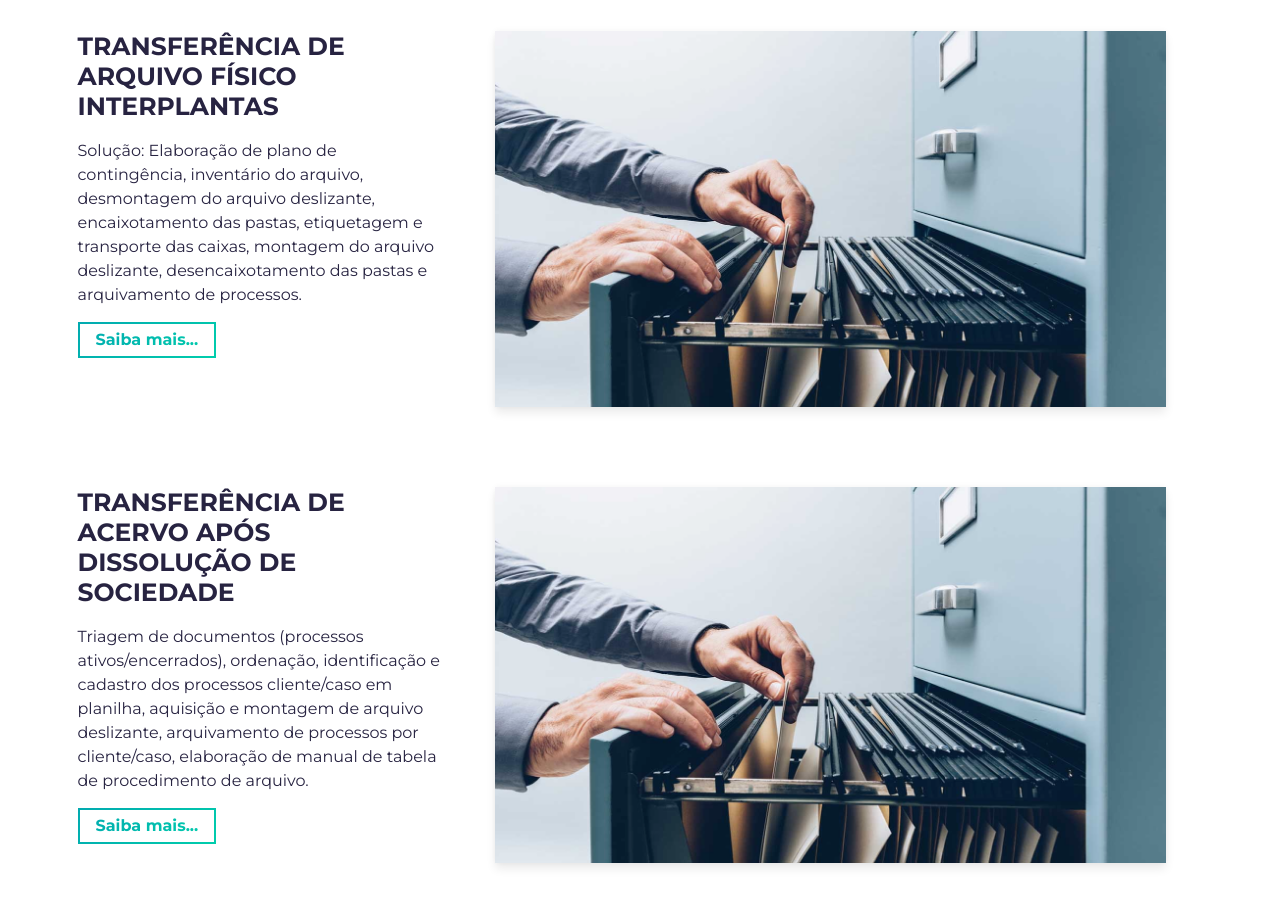
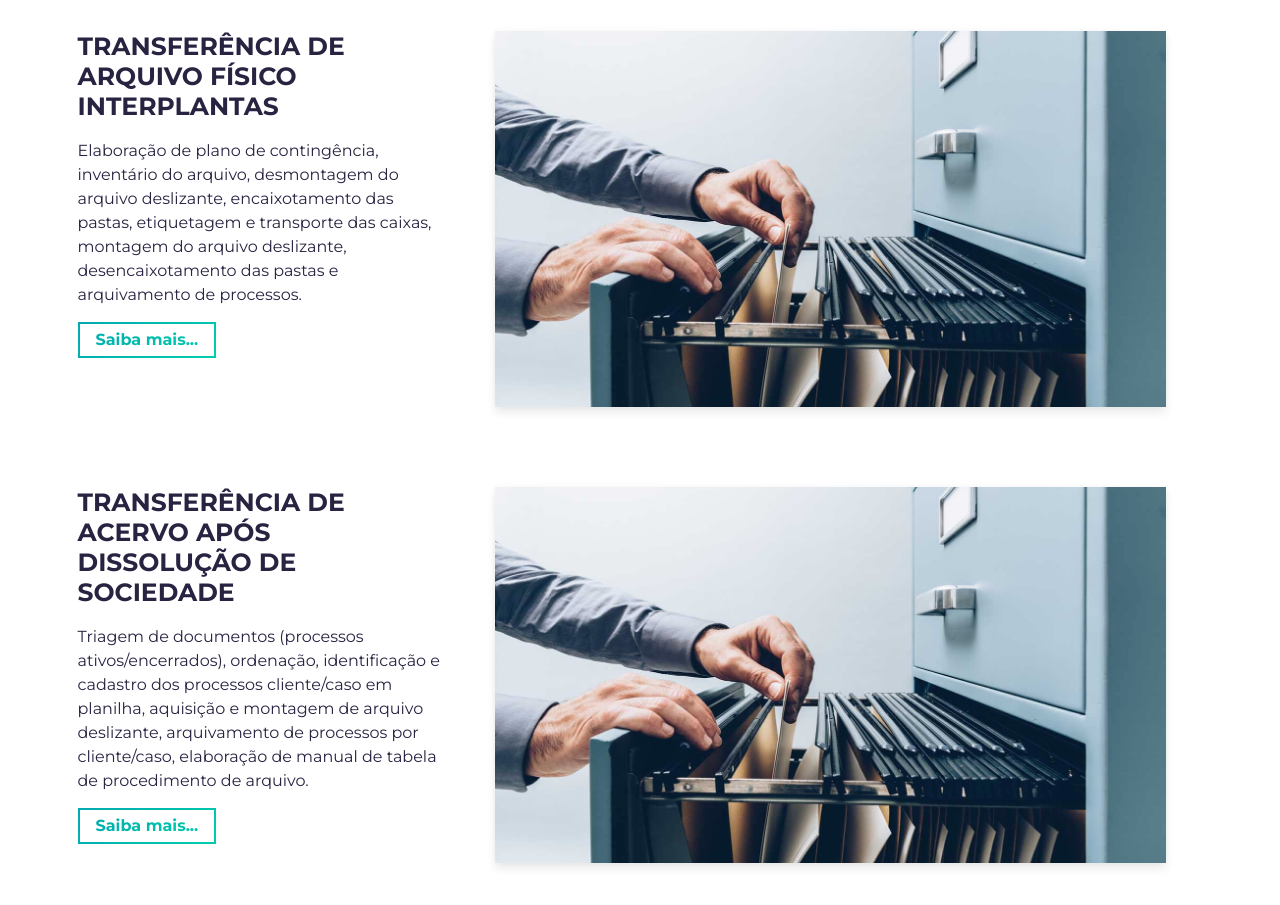
Before and after one commit to marcosarl/marcosarl, a website built with Parcel: page src/index.html in a window 1280 px wide. Shown: the part 2440-3345 px from the top of the page. Built offline with nearby package versions, Linux system fonts and the light colour scheme.

Commit message:
Update index.html

```diff
--- a/src/index.html
+++ b/src/index.html
@@ -213,7 +213,7 @@
                 <h3 class="project-wrapper__text-title">TRANSFERÊNCIA DE ARQUIVO FÍSICO INTERPLANTAS</h3>
                 <div>
                   <p class="mb-4">
-                    Solução: Elaboração de plano de contingência, inventário do arquivo, desmontagem do arquivo deslizante, encaixotamento das pastas, etiquetagem e transporte das caixas, montagem do arquivo deslizante, desencaixotamento das pastas e arquivamento de processos.
+                    Elaboração de plano de contingência, inventário do arquivo, desmontagem do arquivo deslizante, encaixotamento das pastas, etiquetagem e transporte das caixas, montagem do arquivo deslizante, desencaixotamento das pastas e arquivamento de processos.
                   </p>
                 </div>
                 <a
```
